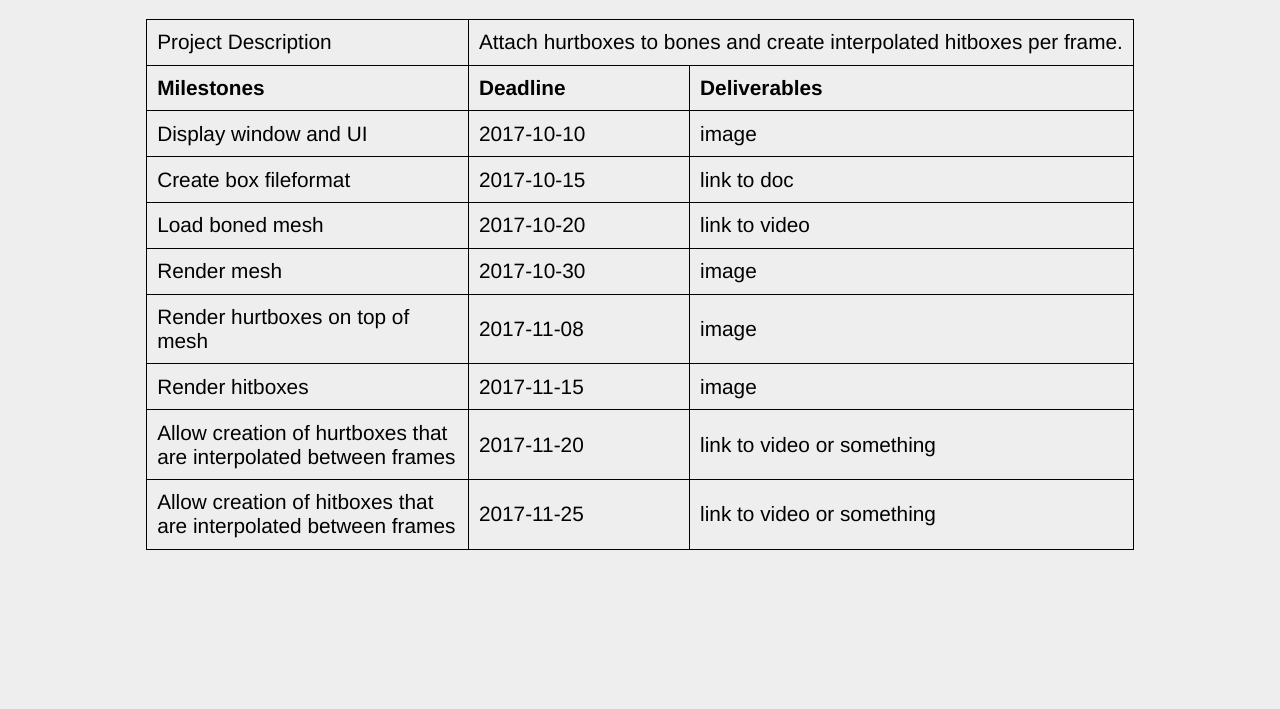
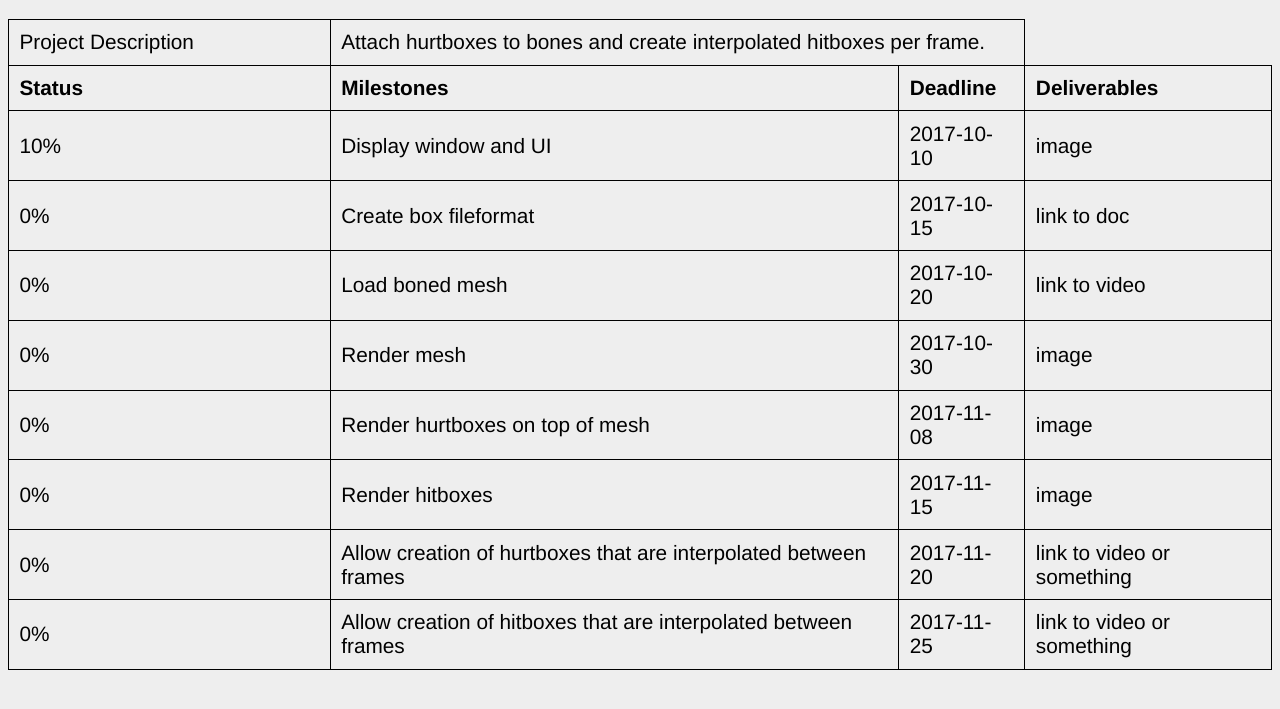
Before and after one commit to CrispBit/CrispPain, a plain HTML site: page docs/projectinfo/index.html in a window 1280 px wide. Shown: the part 61-770 px from the top of the page. Drawn offline with Linux system fonts and the light colour scheme.

Commit message:
Add status column

```diff
--- a/docs/projectinfo/index.html
+++ b/docs/projectinfo/index.html
@@ -39,46 +39,55 @@ border-collapse: collapse;
         <td colspan="2">Attach hurtboxes to bones and create interpolated hitboxes per frame.</td>
       </tr>
       <tr>
+        <td>Status</td>
         <td>Milestones</td>
         <td>Deadline</td>
         <td>Deliverables</td>
       </tr>
       <tr>
+        <td>10%</td>
         <td>Display window and UI</td>
         <td>2017-10-10</td>
         <td>image</td>
       </tr>
       <tr>
+        <td>0%</td>
         <td>Create box fileformat</td>
         <td>2017-10-15</td>
         <td>link to doc</td>
       </tr>
       <tr>
+        <td>0%</td>
         <td>Load boned mesh</td>
         <td>2017-10-20</td>
         <td>link to video</td>
       </tr>
       <tr>
+        <td>0%</td>
         <td>Render mesh</td>
         <td>2017-10-30</td>
         <td>image</td>
       </tr>
       <tr>
+        <td>0%</td>
         <td>Render hurtboxes on top of mesh</td>
         <td>2017-11-08</td>
         <td>image</td>
       </tr>
       <tr>
+        <td>0%</td>
         <td>Render hitboxes</td>
         <td>2017-11-15</td>
         <td>image</td>
       </tr>
       <tr>
+        <td>0%</td>
         <td>Allow creation of hurtboxes that are interpolated between frames</td>
         <td>2017-11-20</td>
         <td>link to video or something</td>
       </tr>
       <tr>
+        <td>0%</td>
         <td>Allow creation of hitboxes that are interpolated between frames</td>
         <td>2017-11-25</td>
         <td>link to video or something</td>
```
